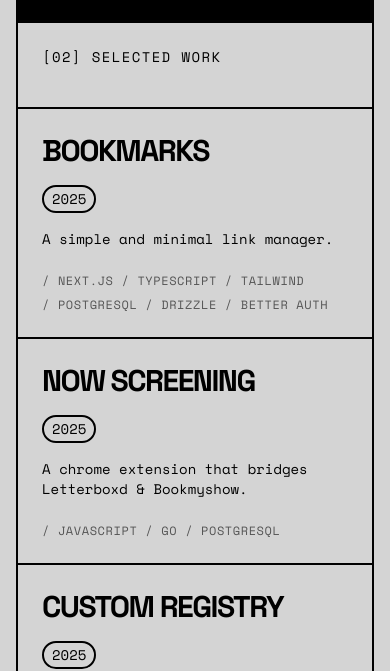
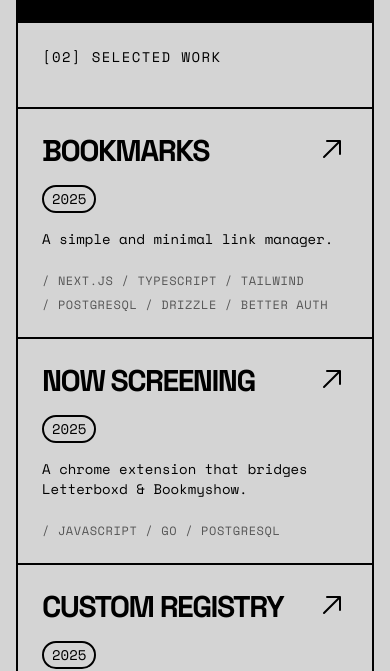
Before and after one commit to rahul-choudhury/portfolio, a Next.js app: page / in a window 390 px wide. Shown: the part 1620-2291 px from the top of the page. Built offline with nearby package versions, Linux system fonts and the light colour scheme.

Commit message:
fix: adjust max-width and arrow visibility for responsive layout

```diff
--- a/app/page.tsx
+++ b/app/page.tsx
@@ -66,7 +66,7 @@ export default function Home() {
     <div className="min-h-screen bg-(--color-background) font-sans text-black selection:bg-black selection:text-(--color-selection-text)">
       {/* Header */}
       <header className="fixed top-0 right-0 left-0 z-50 border-b-2 border-black bg-(--color-background)">
-        <div className="mx-auto flex h-16 max-w-[1920px] items-center justify-between px-4 md:h-20 md:px-12">
+        <div className="mx-auto flex h-16 max-w-480 items-center justify-between px-4 md:h-20 md:px-12">
           <Link
             href="/"
             className="-ml-2 px-2 font-mono text-xl font-bold tracking-tighter uppercase transition-colors hover:bg-black hover:text-(--color-hover-text) md:text-2xl"
@@ -155,7 +155,7 @@ export default function Home() {
         )}
       </AnimatePresence>
 
-      <main className="relative z-10 mx-4 min-h-screen max-w-[1824px] border-r-2 border-l-2 border-black pt-20 md:mx-12 md:pt-24 2xl:mx-auto">
+      <main className="relative z-10 mx-4 min-h-screen max-w-456 border-r-2 border-l-2 border-black pt-20 md:mx-12 md:pt-24 2xl:mx-auto">
         {/* Hero Section */}
         <section className="border-b-2 border-black">
           <div className="grid min-h-[80vh] grid-cols-1 md:grid-cols-12">
@@ -314,7 +314,7 @@ export default function Home() {
                       </span>
                     ))}
                   </div>
-                  <div className="absolute top-6 right-6 opacity-0 transition-opacity group-hover:opacity-100">
+                  <div className="absolute top-6 right-6 lg:opacity-0 lg:transition-opacity lg:group-hover:opacity-100">
                     <ArrowUpRightIcon className="size-8" />
                   </div>
                 </Link>
```
